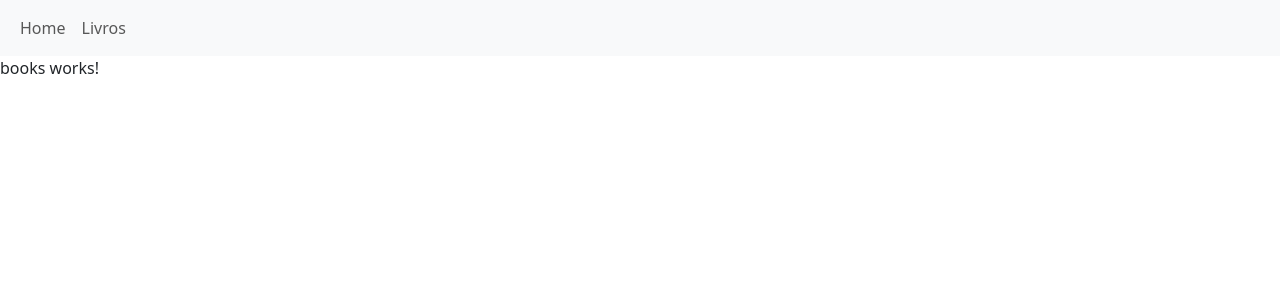
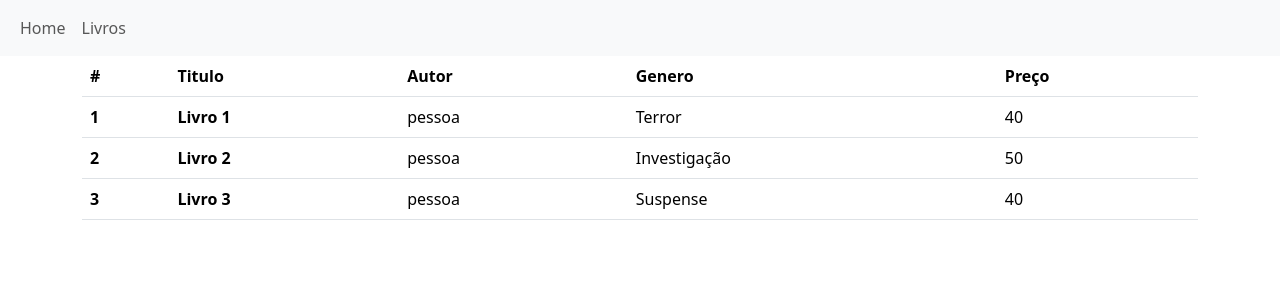
Before and after one commit to o1Hstoco01/prova-angular-1, an Angular app: page /books in a window 1280 px wide. Shown: the top 300 px of the page. Built offline with nearby package versions, Linux system fonts and the light colour scheme; data requests are answered from the project's data file.

Commit message:
Fazendo toda a programação para que um livro seja listado na tabela

```diff
--- a/db.json
+++ b/db.json
@@ -4,21 +4,21 @@
     "id": 1,
     "titulo": "Livro 1",
     "autor": "pessoa",
-    "geneto": "Terror",
+    "genero": "Terror",
     "preco": 40
   },
   {
-    "id": 12,
+    "id": 2,
     "titulo": "Livro 2",
     "autor": "pessoa",
-    "geneto": "Investigação",
+    "genero": "Investigação",
     "preco": 50
   },
   {
     "id": 3,
     "titulo": "Livro 3",
     "autor": "pessoa",
-    "geneto": "Suspense",
+    "genero": "Suspense",
     "preco": 40
   }
 ]
--- a/src/app/app.module.ts
+++ b/src/app/app.module.ts
@@ -8,6 +8,7 @@ import { NavBarComponent } from './nav-bar/nav-bar.component';
 import { FooterComponent } from './footer/footer.component';
 import { HomeComponent } from './home/home.component';
 import { BooksComponent } from './books/books.component';
+import { HttpClientModule } from '@angular/common/http';
 
 @NgModule({
   declarations: [
@@ -20,7 +21,8 @@ import { BooksComponent } from './books/books.component';
   imports: [
     BrowserModule,
     AppRoutingModule,
-    NgbModule
+    NgbModule,
+    HttpClientModule
   ],
   providers: [],
   bootstrap: [AppComponent]
--- a/src/app/book.ts
+++ b/src/app/book.ts
@@ -1,4 +1,4 @@
-export interface Book{
+export interface Books{
     id: number,
 	titulo: string,
 	autor: string,
--- /dev/null
+++ b/src/app/books.service.ts
@@ -0,0 +1,16 @@
+import { HttpClient } from '@angular/common/http';
+import { Injectable } from '@angular/core';
+import { Observable } from 'rxjs';
+import { Books } from './book';
+
+@Injectable({
+  providedIn: 'root'
+})
+export class BooksService {
+
+  constructor(private http: HttpClient) { }
+
+  getBooks(): Observable<Books []>{
+    return this.http.get<Books []>('http://localhost:3000/Books')
+  }
+}
--- a/src/app/books/books.component.html
+++ b/src/app/books/books.component.html
@@ -1 +1,22 @@
-<p>books works!</p>
+<div class="container">
+    <table class="table">
+      <thead>
+        <tr>
+          <th scope="col">#</th>
+          <th scope="col">Titulo</th>
+          <th scope="col">Autor</th>
+          <th scope="col">Genero</th>
+          <th scope="col">Preço</th>
+        </tr>
+      </thead>
+      <tbody>
+        <tr *ngFor="let book of books">
+            <th>{{book.id}}</th>
+            <th>{{book.titulo}}</th>
+            <td>{{book.autor}}</td>
+            <td>{{book.genero}}</td>
+            <td>{{book.preco}}</td>
+          </tr>
+      </tbody>
+    </table>
+  </div>
--- a/src/app/books/books.component.ts
+++ b/src/app/books/books.component.ts
@@ -1,4 +1,6 @@
 import { Component } from '@angular/core';
+import { Books } from '../book';
+import { BooksService } from '../books.service';
 
 @Component({
   selector: 'app-books',
@@ -7,4 +9,16 @@ import { Component } from '@angular/core';
 })
 export class BooksComponent {
 
+  books: Books[] = []
+
+  constructor(private service: BooksService){}
+
+  ngOnInit(): void{
+    this.loadBooks();
+  }
+  loadBooks(){
+    this.service.getBooks().subscribe({
+      next: data => this.books = data
+    })
+  }
 }
```
Also changed, not shown: 1 other file (tests, documents, lock files or other folders).
